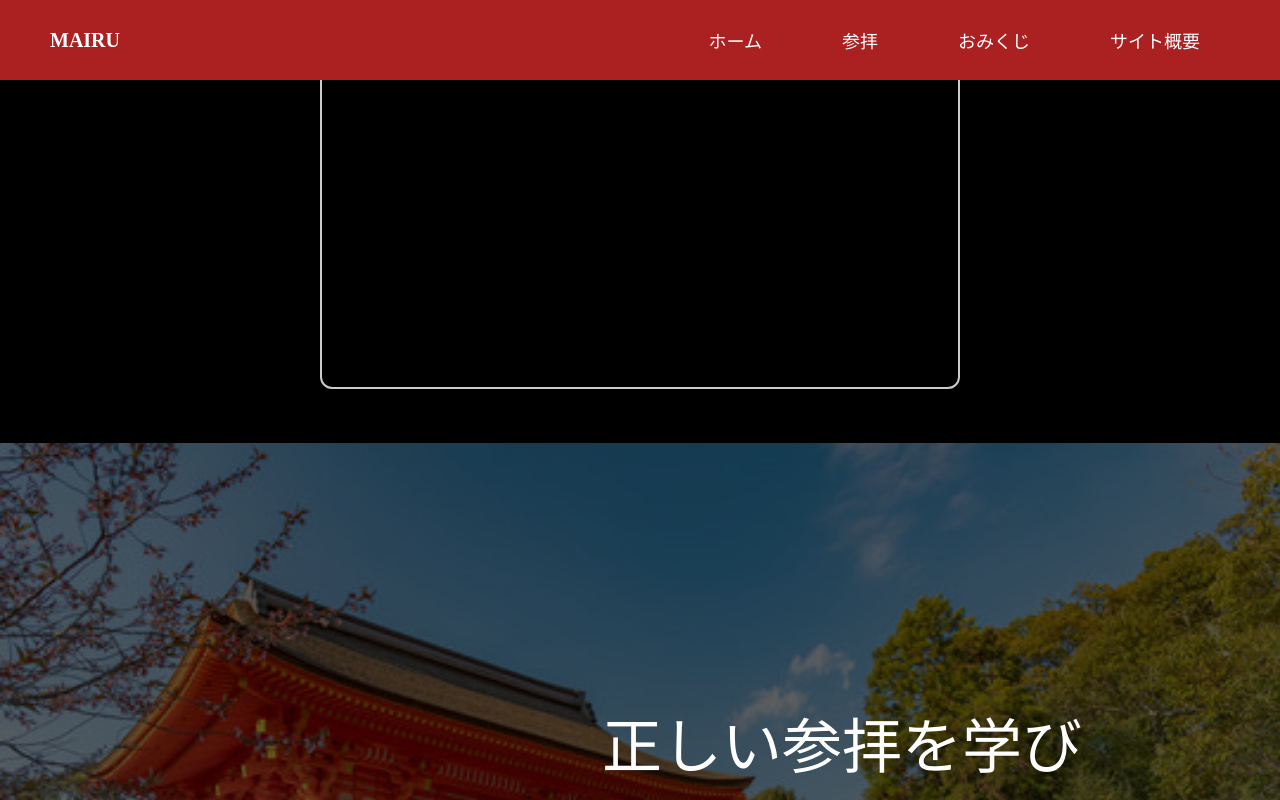
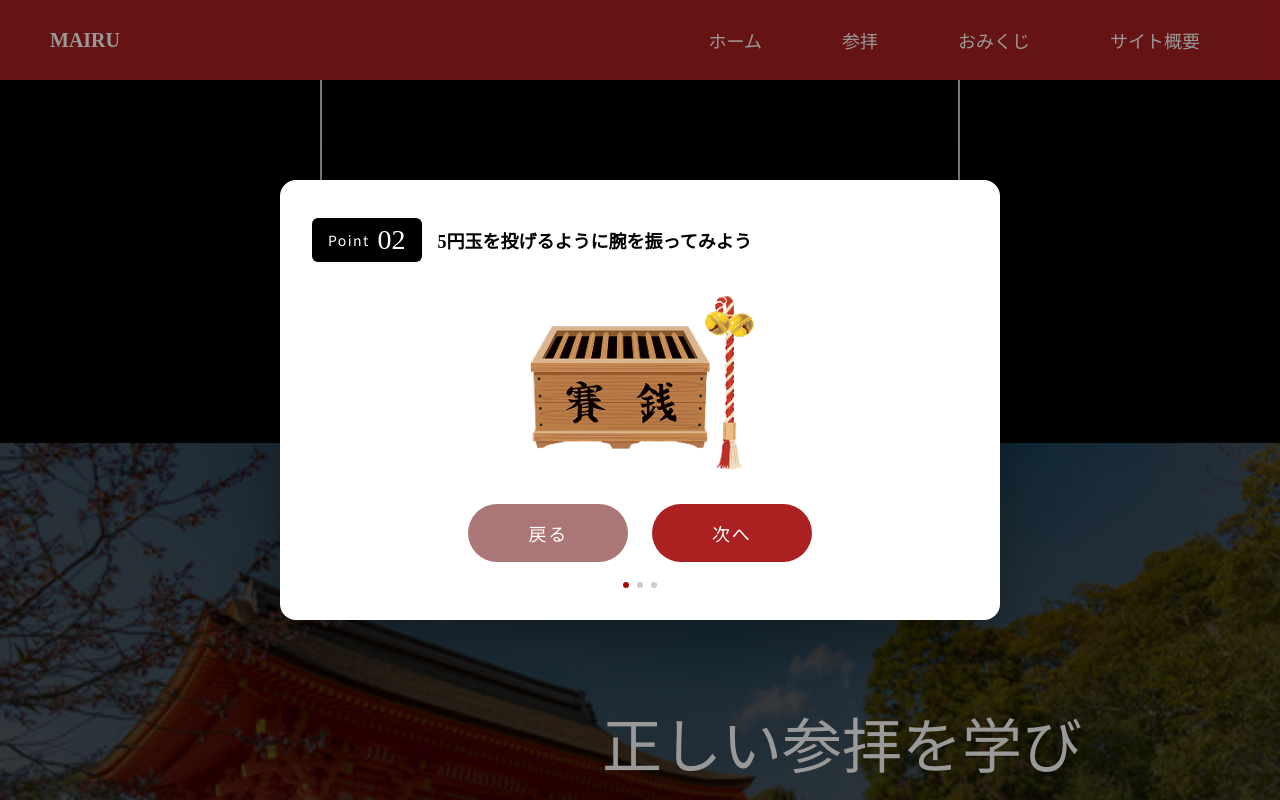
Before and after one commit to hsmt-T/giiku_Hackathon_vol18, a React (Vite) app in the folder frontend/: page / in a window 1280 px wide. Shown: the top 800 px of the page. Built offline with nearby package versions, Linux system fonts and the light colour scheme; no server answers.

Commit message:
ラベルコンポーネントとステップダイアログの実装

```diff
--- /dev/null
+++ b/frontend/src/components/PointLabel/PointLabel.css
@@ -0,0 +1,25 @@
+.point-label {
+    display: inline-flex;
+    align-items: center;
+    gap: 8px;
+
+    background-color: #000000;
+    padding: 8px 16px;
+
+    border-radius: 6px;
+
+    color: #ffffff;
+    font-family: "Noto Sans JP", sans-serif;
+}
+
+.point-label__text {
+    font-size: 14px;
+    letter-spacing: 0.1em;
+}
+
+.point-label__number {
+    font-family: "Noto Serif JP", serif;
+    font-size: 28px;
+    font-weight: 500;
+    line-height: 1;
+}
--- /dev/null
+++ b/frontend/src/components/PointLabel/PointLabel.tsx
@@ -0,0 +1,17 @@
+import React from "react";
+import "./PointLabel.css";
+
+type Props = {
+    number: string;
+};
+
+const PointLabel: React.FC<Props> = ({ number }) => {
+    return (
+        <div className="point-label">
+            <span className="point-label__text">Point</span>
+            <span className="point-label__number">{number}</span>
+        </div>
+    );
+};
+
+export default PointLabel;
--- /dev/null
+++ b/frontend/src/components/StepDialog/StepDialog.css
@@ -0,0 +1,75 @@
+/* 画面全体を覆う */
+.step-dialog-overlay {
+    position: fixed;
+    inset: 0;
+    background: rgba(0, 0, 0, 0.4);
+
+    display: flex;
+    align-items: center;
+    justify-content: center;
+
+    z-index: 9999; /* ← 最前面 */
+}
+
+/* ダイアログ本体 */
+.step-dialog {
+    background: #fff;
+    width: 90%;
+    max-width: 720px;
+    border-radius: 16px;
+    padding: 32px;
+
+    box-shadow: 0 20px 60px rgba(0, 0, 0, 0.3);
+}
+
+/* ヘッダー */
+.step-dialog__header {
+    display: flex;
+    align-items: center;
+    gap: 16px;
+    margin-bottom: 24px;
+}
+
+.step-dialog__title {
+    font-size: 18px;
+    font-weight: 600;
+}
+
+/* 画像 */
+.step-dialog__image {
+    display: flex;
+    justify-content: center;
+    margin: 24px 0;
+}
+
+.step-dialog__image img {
+    max-width: 240px;
+    height: auto;
+}
+
+/* ボタン */
+.step-dialog__actions {
+    display: flex;
+    justify-content: center;
+    gap: 24px;
+    margin-top: 32px;
+}
+
+/* ドット */
+.step-dialog__dots {
+    display: flex;
+    justify-content: center;
+    gap: 8px;
+    margin-top: 20px;
+}
+
+.dot {
+    width: 6px;
+    height: 6px;
+    background: #ccc;
+    border-radius: 50%;
+}
+
+.dot.active {
+    background: #a00;
+}
--- /dev/null
+++ b/frontend/src/components/StepDialog/StepDialog.tsx
@@ -0,0 +1,50 @@
+import React from "react";
+import "./StepDialog.css";
+import PointLabel from "../PointLabel/PointLabel";
+import Button from "../Button/Button";
+
+type Props = {
+    step: string;
+    title: string;
+    image: string;
+    onPrev?: () => void;
+    onNext?: () => void;
+};
+
+const StepDialog: React.FC<Props> = ({step,title,image,onPrev,onNext,}) => {
+    return (
+        <div className="step-dialog-overlay">
+            <div className="step-dialog">
+                <div className="step-dialog__header">
+                    <PointLabel number={step} />
+                    <h2 className="step-dialog__title">{title}</h2>
+                </div>
+
+                <div className="step-dialog__image">
+                    <img src={image} alt="" />
+                </div>
+
+                <div className="step-dialog__actions">
+                    <Button
+                        label="戻る"
+                        variant="azuki"
+                        onClick={onPrev}
+                    />
+                    <Button
+                        label="次へ"
+                        variant="red"
+                        onClick={onNext}
+                    />
+                </div>
+
+                <div className="step-dialog__dots">
+                    <span className="dot active" />
+                    <span className="dot" />
+                    <span className="dot" />
+                </div>
+            </div>
+        </div>
+    );
+};
+
+export default StepDialog;
--- a/frontend/src/pages/Home/Home.tsx
+++ b/frontend/src/pages/Home/Home.tsx
@@ -1,6 +1,8 @@
 import TpButton from "../../components/Button/Button";
 import "./Home.css";
 import jinjaImg from "../../assets/jinja.png";
+import toriiImg from "../../assets/saisen.png";
+import StepDialog from "../../components/StepDialog/StepDialog";
 
 export const Home = () => {
     return (
@@ -21,6 +23,14 @@ export const Home = () => {
                     variant="tp"
                 />
             </div>
+            <StepDialog
+                step="02"
+                title="5円玉を投げるように腕を振ってみよう"
+                image={toriiImg}
+                onPrev={() => console.log("prev")}
+                onNext={() => console.log("next")}
+            />
         </section>
+
     );
 };
```
Also changed, not shown: frontend/src/assets/omikuji.png (renamed from frontend/src/assets/omikuji 1.png), frontend/src/assets/saisen.png (added).
